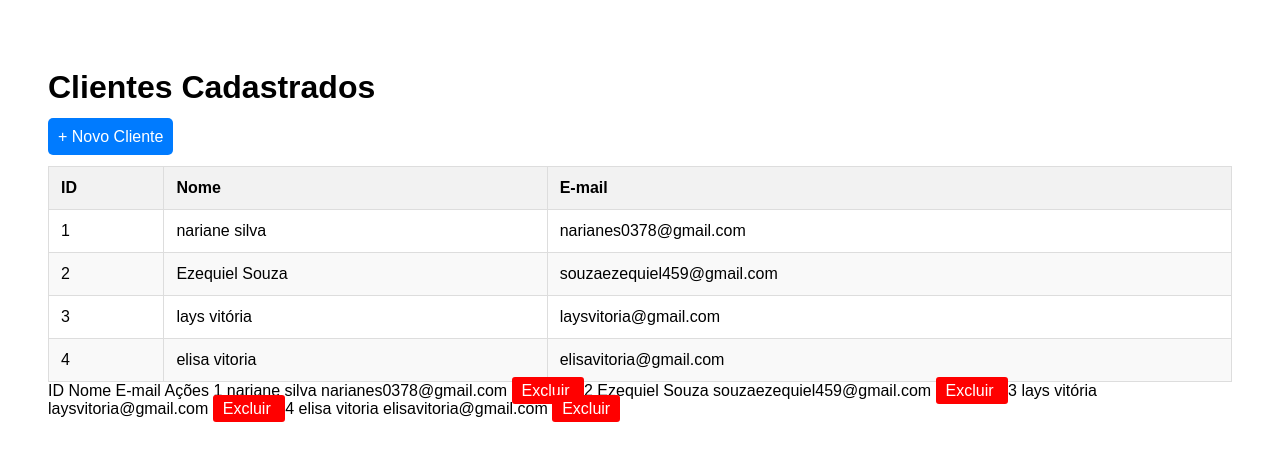
After one commit to souzaezequiel459-code/projeto-1, a Django app: page / in a window 1280 px wide. The commit adds this page. Shown: the top 461 px of the page. Run offline with Django 5.2, Linux system fonts and the light colour scheme; data comes from the database, SQL or seed files in the repository; both versions use the stored data as it was after the commit.

Commit message:
projeto 1 em andamento

```diff
--- a/cadastro/admin.py
+++ b/cadastro/admin.py
@@ -6,4 +6,6 @@ class ClienteAdmin(admin.ModelAdmin):
     list_display = ('nome', 'email', 'criado_em') # Mostra essas colunas na lista
     search_fields = ('nome',) # Adiciona uma barra de busca por nome
 
+from .models import Cliente, produto
+admin.site.register(produto)
 # Register your models here.
--- a/cadastro/models.py
+++ b/cadastro/models.py
@@ -8,4 +8,11 @@ class Cliente(models.Model):
     def __str__(self):
         return self.nome
 
+class produto(models.Model):
+    name = models.CharField(max_length=100)
+    preco = models.DecimalField(max_digits=10, decimal_places=2)
+    estoque = models.IntegerField(default=0)
+
+    def __str__(self):
+        return self.name
 # Create your models here.
--- /dev/null
+++ b/cadastro/templates/lista_clientes.html
@@ -0,0 +1,68 @@
+<!DOCTYPE html>
+<html lang="pt-br">
+<head>
+    <meta charset="UTF-8">
+    <title>Lista de Clientes</title>
+    <style>
+        body { font-family: Arial, sans-serif; padding: 40px; }
+        table { width: 100%; border-collapse: collapse; margin-top: 20px; }
+        th, td { border: 1px solid #ddd; padding: 12px; text-align: left; }
+        th { background-color: #f2f2f2; }
+        tr:nth-child(even) { background-color: #f9f9f9; }
+        .btn-novo { background: #007bff; color: white; padding: 10px; text-decoration: none; border-radius: 5px; }
+    </style>
+</head>
+<body>
+    <h1>Clientes Cadastrados</h1>
+    <a href="{% url 'cadastrar_cliente' %}" class="btn-novo">+ Novo Cliente</a>
+
+    <table>
+        <thead>
+            <tr>
+                <th>ID</th>
+                <th>Nome</th>
+                <th>E-mail</th>
+            </tr>
+        </thead>
+        <tbody>
+            {% for cliente in clientes %}
+            <tr>
+                <td>{{ cliente.id }}</td>
+                <td>{{ cliente.nome }}</td>
+                <td>{{ cliente.email }}</td>
+            </tr>
+            {% empty %}
+            <tr>
+                <td colspan="3">Nenhum cliente cadastrado ainda.</td>
+            </tr>
+            {% endfor %}
+        </tbody>
+    </table>
+</body>
+</html>
+
+<thead>
+    <tr>
+        <th>ID</th>
+        <th>Nome</th>
+        <th>E-mail</th>
+        <th>Ações</th> </tr>
+</thead>
+<tbody>
+    {% for cliente in clientes %}
+    <tr>
+        <td>{{ cliente.id }}</td>
+        <td>{{ cliente.nome }}</td>
+        <td>{{ cliente.email }}</td>
+        <td>
+            <a href="{% url 'excluir_cliente' cliente.id %}"
+               style="color: white; background: red; padding: 5px 10px; text-decoration: none; border-radius: 3px;"
+               onclick="return confirm('Tem certeza que deseja excluir?')">
+               Excluir
+            </a>
+        </td>
+    </tr>
+    {% endfor %}
+</tbody>
+
+<img
--- a/cadastro/views.py
+++ b/cadastro/views.py
@@ -1,14 +1,28 @@
 from django.shortcuts import render, redirect
+from .forms import ClienteForme
 from .models import Cliente
 
 def cadastrar_cliente(request):
     if request.method == 'POST':
-        nome = request.POST.get('nome')
-        email = request.POST.get('email')
+        form = ClienteForme(request.POST)
+        if form.is_valid():
+            form.save()
+            return redirect('admin:index')
+    else:
+        form = ClienteForme()
+    return render(request, 'form_cadastro.html', {'form': form})
 
-        Cliente.objects.create(nome=nome, email=email)
-        return redirect('admin:index')
+def lista_clientes(request):
+    clientes = Cliente.objects.all()
+    return render(request, 'lista_clientes.html', {'clientes': clientes})
+# from django.shortcuts import render, redirect, get_object_or_404
+# from .models import Cliente
+# from .forms import ClienteForm
 
-    return render(request, 'form_cadastro.html')
+# ... (outras funções aqui: cadastrar_cliente e lista_clientes)
 
-# Create your views here.
+# ESTA É A FUNÇÃO QUE ESTÁ FALTANDO OU COM NOME ERRADO:
+def excluir_cliente(request, id):
+    cliente = get_object_or_404(Cliente, id=id)
+    cliente.delete()
+    return redirect('lista_clientes')
--- a/core/urls.py
+++ b/core/urls.py
@@ -1,8 +1,15 @@
 from django.contrib import admin
 from django.urls import path
-from cadastro.views import cadastrar_cliente
+from cadastro.views import cadastrar_cliente, lista_clientes, excluir_cliente
 
 urlpatterns = [
     path('admin/', admin.site.urls),
     path('cadastrar/', cadastrar_cliente, name='cadastrar_cliente'),
-]
+    path('clientes/', lista_clientes, name='lista_clientes'),
+
+    # Verifique se esta linha abaixo está idêntica a esta:
+    path('excluir/<int:id>/', excluir_cliente, name='excluir_cliente'),
+
+    path('', lista_clientes, name='home'),
+
+] # Certifique-se de que fechou o colchete!
```
Also changed, not shown: cadastro/forms.py (added, +7 -0 lines), cadastro/templates/form_cadastro.html (+49 -14 lines), cadastro/migrations/0002_produto.py (added), db.sqlite3.
